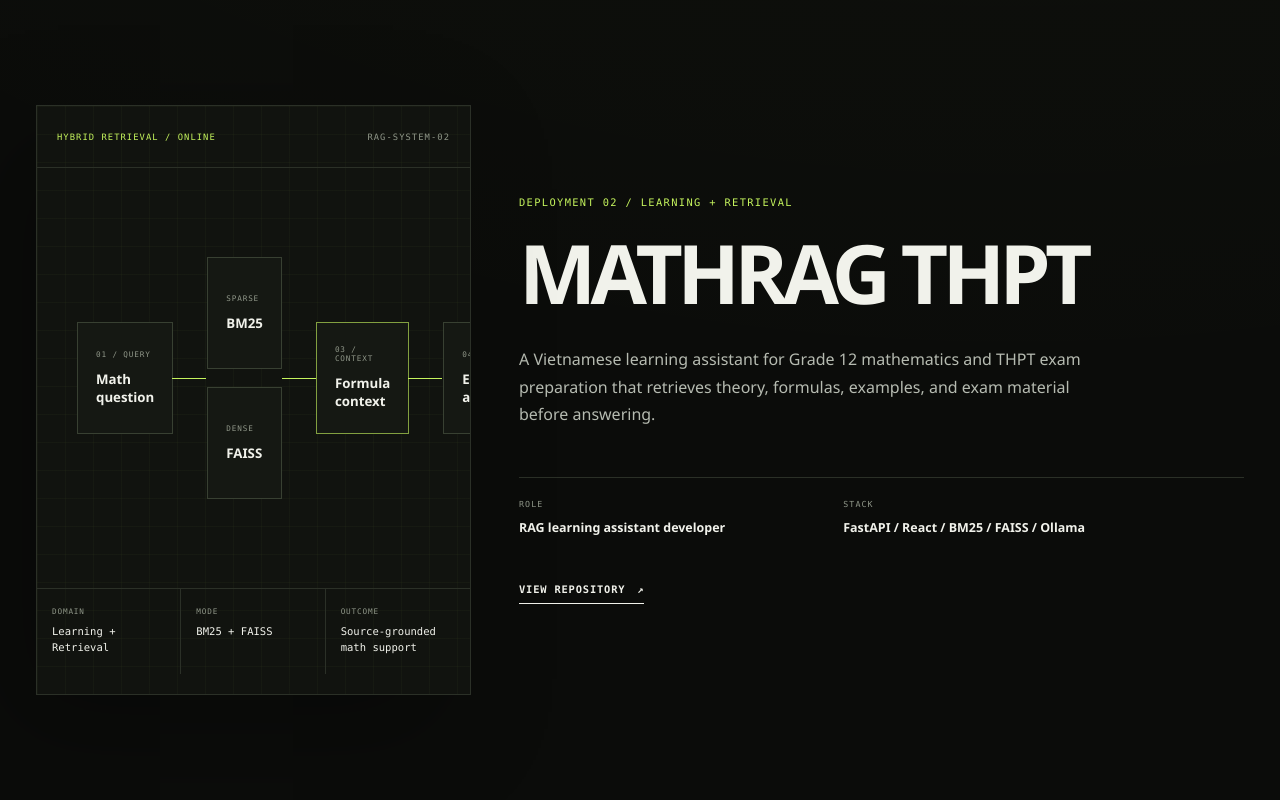
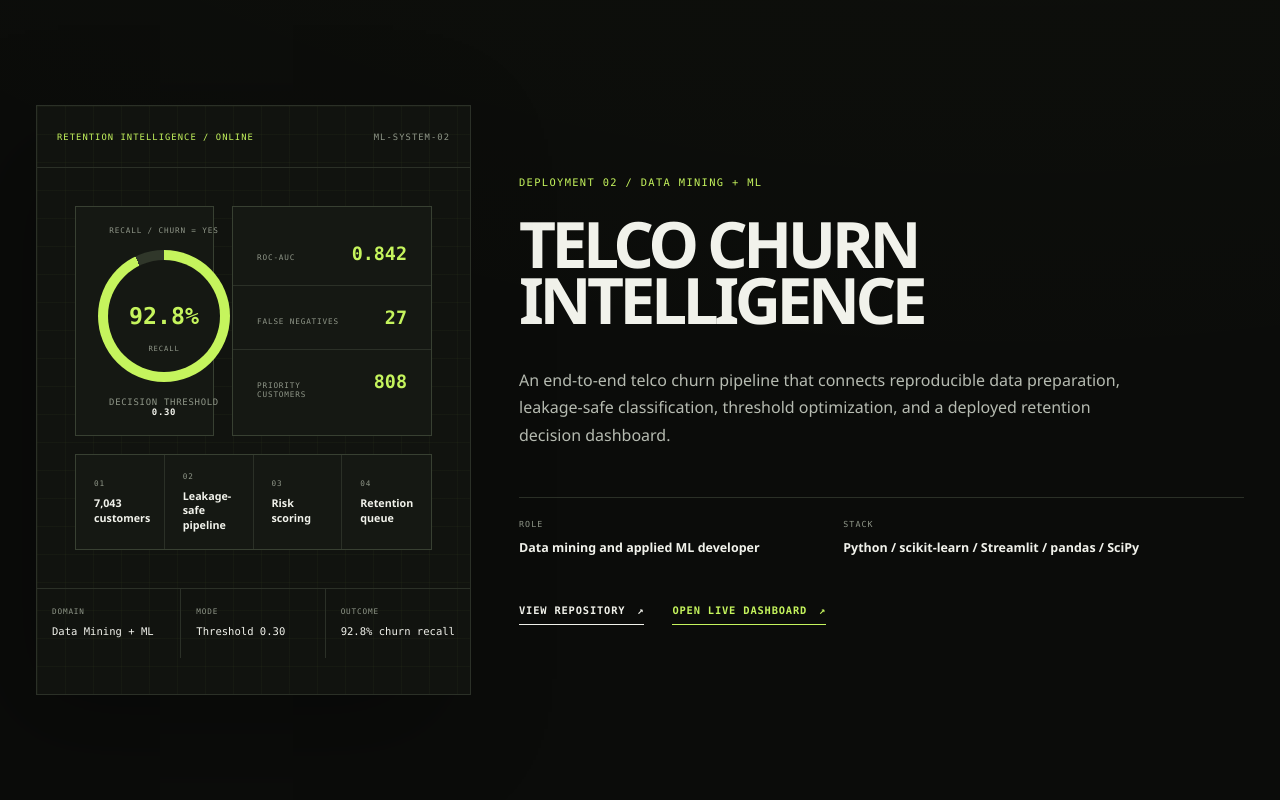
Before and after one commit to CaoRIV/portfolio, a React (Vite) app: page / in a window 1280 px wide. Shown: the part 2380-3180 px from the top of the page. Built offline with nearby package versions, Linux system fonts and the light colour scheme.

Commit message:
feat: replace MathRAG with churn intelligence

```diff
--- a/src/components/Work.jsx
+++ b/src/components/Work.jsx
@@ -16,16 +16,27 @@ function PipelineArtifact({ flow }) {
   );
 }
 
-function RetrievalArtifact({ flow }) {
+function ChurnArtifact({ visual }) {
   return (
-    <div className="artifact-body retrieval-artifact">
-      <div className="retrieval-node query"><small>01 / Query</small><strong>{flow[0]}</strong></div>
-      <div className="retrieval-branches">
-        <div className="retrieval-node"><small>Sparse</small><strong>BM25</strong></div>
-        <div className="retrieval-node"><small>Dense</small><strong>FAISS</strong></div>
+    <div className="artifact-body churn-artifact">
+      <div className="churn-primary">
+        <small>Recall / Churn = Yes</small>
+        <div className="churn-ring">
+          <strong>{visual.recall}</strong>
+          <span>recall</span>
+        </div>
+        <p>Decision threshold <strong>{visual.threshold}</strong></p>
       </div>
-      <div className="retrieval-node context"><small>03 / Context</small><strong>{flow[2]}</strong></div>
-      <div className="retrieval-node answer"><small>04 / Output</small><strong>{flow[3]}</strong></div>
+      <div className="churn-metrics">
+        {visual.metrics.map((metric) => (
+          <div key={metric.label}><small>{metric.label}</small><strong>{metric.value}</strong></div>
+        ))}
+      </div>
+      <div className="churn-flow">
+        {visual.flow.map((step, index) => (
+          <div key={step}><small>{String(index + 1).padStart(2, "0")}</small><strong>{step}</strong></div>
+        ))}
+      </div>
     </div>
   );
 }
@@ -70,7 +81,7 @@ function ProjectArtifact({ project }) {
         <span>{project.code}</span>
       </div>
       {visual.kind === "pipeline" && <PipelineArtifact flow={visual.flow} />}
-      {visual.kind === "retrieval" && <RetrievalArtifact flow={visual.flow} />}
+      {visual.kind === "churn" && <ChurnArtifact visual={visual} />}
       {visual.kind === "sentiment" && <SentimentArtifact visual={visual} />}
       {visual.kind === "vision" && <VisionArtifact flow={visual.flow} />}
       <div className="artifact-foot">
@@ -86,7 +97,7 @@ function ProjectChapter({ project, index }) {
   return (
     <motion.article
       id={project.id}
-      className={`project-chapter ${index % 2 ? "is-reversed" : ""}`}
+      className={`project-chapter project-${project.visual.kind} ${index % 2 ? "is-reversed" : ""}`}
       initial="hidden"
       whileInView="show"
       viewport={viewport}
@@ -100,9 +111,16 @@ function ProjectChapter({ project, index }) {
           <div><dt>Role</dt><dd>{project.role}</dd></div>
           <div><dt>Stack</dt><dd>{project.stack.join(" / ")}</dd></div>
         </dl>
-        <a className="text-link" href={project.href} target="_blank" rel="noreferrer">
-          View repository <span aria-hidden="true">↗</span>
-        </a>
+        <div className="project-links">
+          <a className="text-link" href={project.href} target="_blank" rel="noreferrer">
+            View repository <span aria-hidden="true">↗</span>
+          </a>
+          {project.demoHref && (
+            <a className="project-demo-link" href={project.demoHref} target="_blank" rel="noreferrer">
+              Open live dashboard <span aria-hidden="true">↗</span>
+            </a>
+          )}
+        </div>
       </div>
       <ProjectArtifact project={project} />
     </motion.article>
@@ -115,7 +133,7 @@ export function Work() {
       <div className="section-heading">
         <p>01 / Selected work</p>
         <h2>Systems built for real questions.</h2>
-        <span>Four projects across educational retrieval, Vietnamese language understanding, and computer vision.</span>
+        <span>Four projects across educational RAG, applied data science, Vietnamese language understanding, and computer vision.</span>
       </div>
       <div className="project-list">
         {profile.projects.map((project, index) => <ProjectChapter project={project} index={index} key={project.id} />)}
--- a/src/data/profile.js
+++ b/src/data/profile.js
@@ -35,23 +35,31 @@ export const profile = {
       }
     },
     {
-      id: "mathrag-thpt",
+      id: "telco-churn-intelligence",
       index: "02",
-      code: "RAG-SYSTEM-02",
-      title: "MathRAG THPT",
-      category: "Learning + Retrieval",
-      status: "Repository available",
-      outcome: "Source-grounded math support",
+      code: "ML-SYSTEM-02",
+      title: "Telco Churn Intelligence",
+      category: "Data Mining + ML",
+      status: "Live dashboard",
+      outcome: "92.8% churn recall",
       description:
-        "A Vietnamese learning assistant for Grade 12 mathematics and THPT exam preparation that retrieves theory, formulas, examples, and exam material before answering.",
-      role: "RAG learning assistant developer",
-      stack: ["FastAPI", "React", "BM25", "FAISS", "Ollama"],
-      href: "https://github.com/CaoRIV/MathRAG-THPT",
+        "An end-to-end telco churn pipeline that connects reproducible data preparation, leakage-safe classification, threshold optimization, and a deployed retention decision dashboard.",
+      role: "Data mining and applied ML developer",
+      stack: ["Python", "scikit-learn", "Streamlit", "pandas", "SciPy"],
+      href: "https://github.com/CaoRIV/customer-churn-data-mining",
+      demoHref: "https://customer-churn-data-mining-vha.streamlit.app/business",
       visual: {
-        kind: "retrieval",
-        label: "Hybrid retrieval",
-        mode: "BM25 + FAISS",
-        flow: ["Math question", "Hybrid search", "Formula context", "Explained answer"]
+        kind: "churn",
+        label: "Retention intelligence",
+        mode: "Threshold 0.30",
+        recall: "92.8%",
+        threshold: "0.30",
+        metrics: [
+          { label: "ROC-AUC", value: "0.842" },
+          { label: "False negatives", value: "27" },
+          { label: "Priority customers", value: "808" }
+        ],
+        flow: ["7,043 customers", "Leakage-safe pipeline", "Risk scoring", "Retention queue"]
       }
     },
     {
@@ -99,10 +107,10 @@ export const profile = {
   capabilities: [
     {
       index: "01",
-      title: "Retrieval systems",
-      tools: "BM25 / FAISS / hybrid search / grounding",
-      evidence: "MathRAG THPT",
-      projectId: "mathrag-thpt"
+      title: "Applied machine learning",
+      tools: "scikit-learn / evaluation / threshold optimization",
+      evidence: "Telco Churn Intelligence",
+      projectId: "telco-churn-intelligence"
     },
     {
       index: "02",
--- a/src/styles.css
+++ b/src/styles.css
@@ -489,7 +489,7 @@ textarea:focus-visible {
 .system-node small,
 .system-telemetry small,
 .artifact-node small,
-.retrieval-node small,
+.churn-artifact small,
 .sentiment-artifact small,
 .vision-artifact small,
 .artifact-foot small,
@@ -689,6 +689,10 @@ textarea:focus-visible {
   text-wrap: balance;
 }
 
+.project-churn .project-copy h3 {
+  font-size: clamp(3.65rem, 5vw, 6rem);
+}
+
 .project-description {
   max-width: 650px;
   margin: 38px 0 0;
@@ -727,7 +731,14 @@ textarea:focus-visible {
   overflow-wrap: anywhere;
 }
 
-.text-link {
+.project-links {
+  display: flex;
+  flex-wrap: wrap;
+  gap: 0 28px;
+}
+
+.text-link,
+.project-demo-link {
   display: inline-flex;
   align-items: center;
   gap: 12px;
@@ -740,7 +751,13 @@ textarea:focus-visible {
   transition: color 180ms ease, border-color 180ms ease, gap 180ms ease;
 }
 
-.text-link:hover {
+.project-demo-link {
+  border-color: var(--signal);
+  color: var(--signal);
+}
+
+.text-link:hover,
+.project-demo-link:hover {
   gap: 17px;
   border-color: var(--signal);
   color: var(--signal);
@@ -791,56 +808,135 @@ textarea:focus-visible {
   background: var(--signal);
 }
 
-.artifact-node strong,
-.retrieval-node strong {
+.artifact-node strong {
   font-size: 0.83rem;
   font-weight: 600;
   line-height: 1.35;
 }
 
-.retrieval-artifact {
-  display: grid;
-  grid-template-columns: 0.8fr 1fr 0.8fr 0.8fr;
-  gap: 34px;
-  align-items: center;
-  padding: 40px;
-}
-
-.retrieval-node {
-  position: relative;
-  display: grid;
-  min-height: 112px;
-  align-content: center;
-  gap: 12px;
+.churn-artifact {
+  display: grid;
+  grid-template-columns: minmax(0, 0.82fr) minmax(0, 1.18fr);
+  grid-template-rows: minmax(0, 1fr) auto;
+  gap: 18px;
+  padding: 38px;
+}
+
+.churn-primary,
+.churn-metrics,
+.churn-flow {
   border: 1px solid #384032;
   background: #151813;
-  padding: 18px;
-}
-
-.retrieval-node::after,
-.retrieval-branches::after {
+}
+
+.churn-primary {
+  display: grid;
+  place-items: center;
+  align-content: center;
+  gap: 15px;
+  padding: 22px;
+  text-align: center;
+}
+
+.churn-ring {
+  position: relative;
+  display: grid;
+  width: 132px;
+  height: 132px;
+  place-items: center;
+  border-radius: 50%;
+  background: conic-gradient(var(--signal) 0 92.8%, #30372a 92.8% 100%);
+}
+
+.churn-ring::before {
   content: "";
   position: absolute;
-  top: 50%;
-  left: 100%;
-  width: 34px;
-  height: 1px;
-  background: var(--signal);
-}
-
-.retrieval-branches {
+  inset: 10px;
+  border-radius: inherit;
+  background: #151813;
+}
+
+.churn-ring strong,
+.churn-ring span {
   position: relative;
-  display: grid;
-  gap: 18px;
-}
-
-.retrieval-branches .retrieval-node::after,
-.retrieval-node.answer::after {
-  display: none;
-}
-
-.retrieval-node.context {
-  border-color: rgba(197, 244, 93, 0.62);
+  z-index: 1;
+  grid-column: 1;
+  grid-row: 1;
+}
+
+.churn-ring strong {
+  align-self: center;
+  color: var(--signal);
+  font: 700 1.45rem var(--mono);
+}
+
+.churn-ring span {
+  align-self: end;
+  margin-bottom: 29px;
+  color: var(--muted);
+  font: 0.45rem var(--mono);
+  letter-spacing: 0.12em;
+  text-transform: uppercase;
+}
+
+.churn-primary p {
+  margin: 0;
+  color: var(--muted);
+  font: 0.56rem var(--mono);
+  letter-spacing: 0.08em;
+  text-transform: uppercase;
+}
+
+.churn-primary p strong {
+  color: var(--ink);
+}
+
+.churn-metrics {
+  display: grid;
+  align-content: center;
+}
+
+.churn-metrics > div {
+  display: flex;
+  align-items: baseline;
+  justify-content: space-between;
+  gap: 20px;
+  border-bottom: 1px solid var(--line);
+  padding: 21px 24px;
+}
+
+.churn-metrics > div:last-child {
+  border-bottom: 0;
+}
+
+.churn-metrics strong {
+  color: var(--signal);
+  font: 700 1.15rem var(--mono);
+}
+
+.churn-flow {
+  display: grid;
+  grid-column: 1 / -1;
+  grid-template-columns: repeat(4, minmax(0, 1fr));
+}
+
+.churn-flow > div {
+  position: relative;
+  display: grid;
+  align-content: center;
+  gap: 8px;
+  min-width: 0;
+  border-right: 1px solid var(--line);
+  padding: 17px 18px;
+}
+
+.churn-flow > div:last-child {
+  border-right: 0;
+}
+
+.churn-flow strong {
+  font-size: 0.67rem;
+  line-height: 1.35;
 }
 
 .sentiment-artifact {
@@ -1849,19 +1945,83 @@ textarea:focus-visible {
     height: 12px;
   }
 
-  .retrieval-artifact {
-    grid-template-columns: 1fr 1fr;
+  .churn-artifact {
+    grid-template-columns: 1fr;
+    grid-template-rows: auto auto auto;
+    align-content: center;
     gap: 14px;
     padding: 22px;
   }
 
-  .retrieval-node::after,
-  .retrieval-branches::after {
-    display: none;
-  }
-
-  .retrieval-node.answer {
+  .churn-primary {
+    grid-template-columns: 92px minmax(0, 1fr);
+    grid-template-rows: 1fr 1fr;
+    column-gap: 20px;
+    min-height: 112px;
+    padding: 14px 18px;
+    text-align: left;
+  }
+
+  .churn-primary > small {
+    align-self: end;
+    justify-self: start;
     grid-column: 2;
+    grid-row: 1;
+  }
+
+  .churn-ring {
+    grid-column: 1;
+    grid-row: 1 / 3;
+    width: 92px;
+    height: 92px;
+  }
+
+  .churn-ring span {
+    margin-bottom: 17px;
+  }
+
+  .churn-primary p {
+    align-self: start;
+    grid-column: 2;
+    grid-row: 2;
+  }
+
+  .churn-metrics {
+    grid-template-columns: repeat(3, minmax(0, 1fr));
+  }
+
+  .churn-metrics > div {
+    display: grid;
+    gap: 8px;
+    border-right: 1px solid var(--line);
+    border-bottom: 0;
+    padding: 12px;
+  }
+
+  .churn-metrics > div:last-child {
+    border-right: 0;
+  }
+
+  .churn-metrics strong {
+    font-size: 0.85rem;
+  }
+
+  .churn-flow {
+    grid-column: 1;
+    grid-template-columns: repeat(2, minmax(0, 1fr));
+  }
+
+  .churn-flow > div {
+    min-height: 56px;
+    padding: 10px 12px;
+  }
+
+  .churn-flow > div:nth-child(2) {
+    border-right: 0;
+  }
+
+  .churn-flow > div:nth-child(-n + 2) {
+    border-bottom: 1px solid var(--line);
   }
 
   .sentiment-artifact {
@@ -2034,12 +2194,31 @@ textarea:focus-visible {
     min-height: 610px;
   }
 
-  .retrieval-artifact {
-    grid-template-columns: 1fr;
-  }
-
-  .retrieval-node.answer {
-    grid-column: auto;
+  .churn-artifact {
+    padding: 18px;
+  }
+
+  .churn-primary {
+    grid-template-columns: 82px minmax(0, 1fr);
+    column-gap: 14px;
+    padding: 12px;
+  }
+
+  .churn-ring {
+    width: 82px;
+    height: 82px;
+  }
+
+  .churn-ring strong {
+    font-size: 1.15rem;
+  }
+
+  .churn-ring span {
+    margin-bottom: 14px;
+  }
+
+  .churn-flow strong {
+    font-size: 0.59rem;
   }
 
   .contact-email {
```
